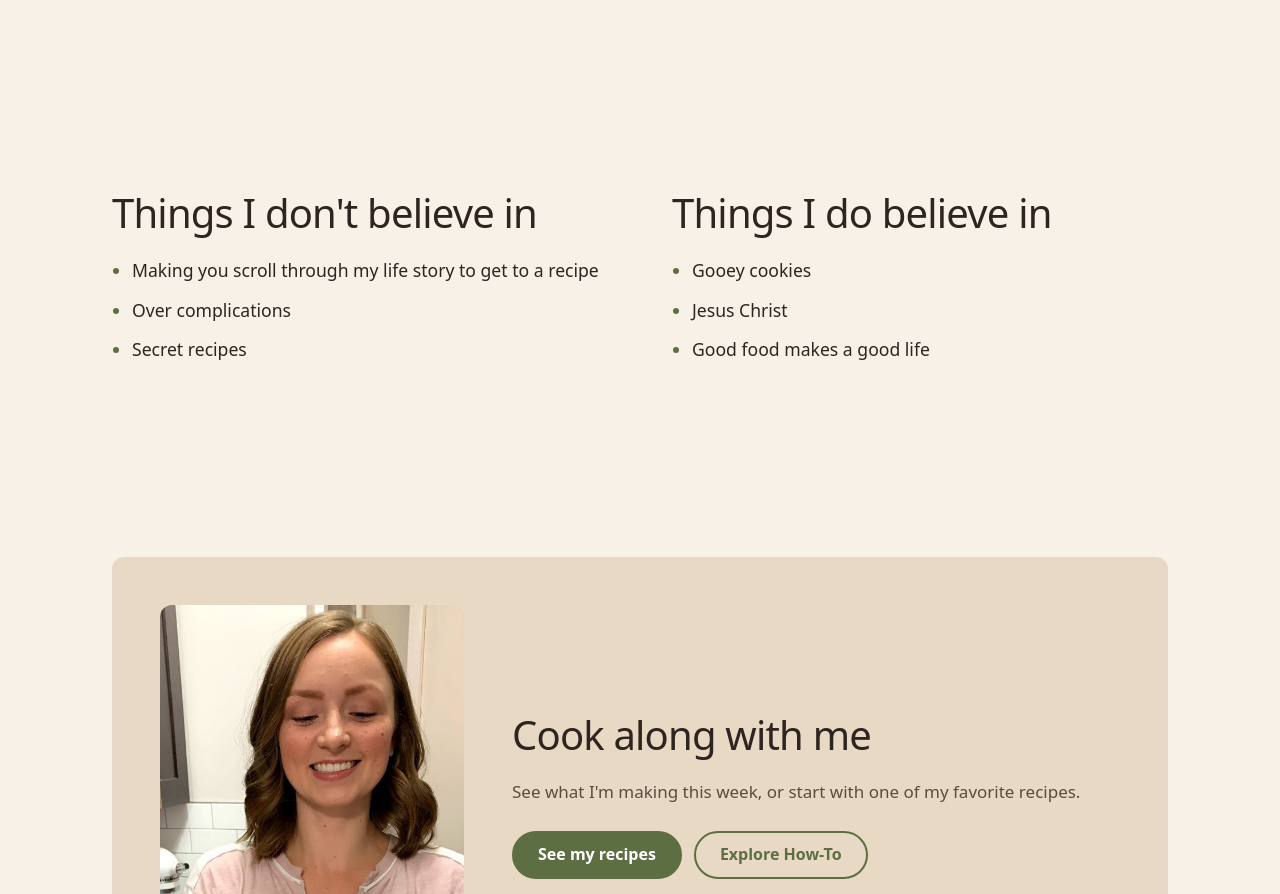
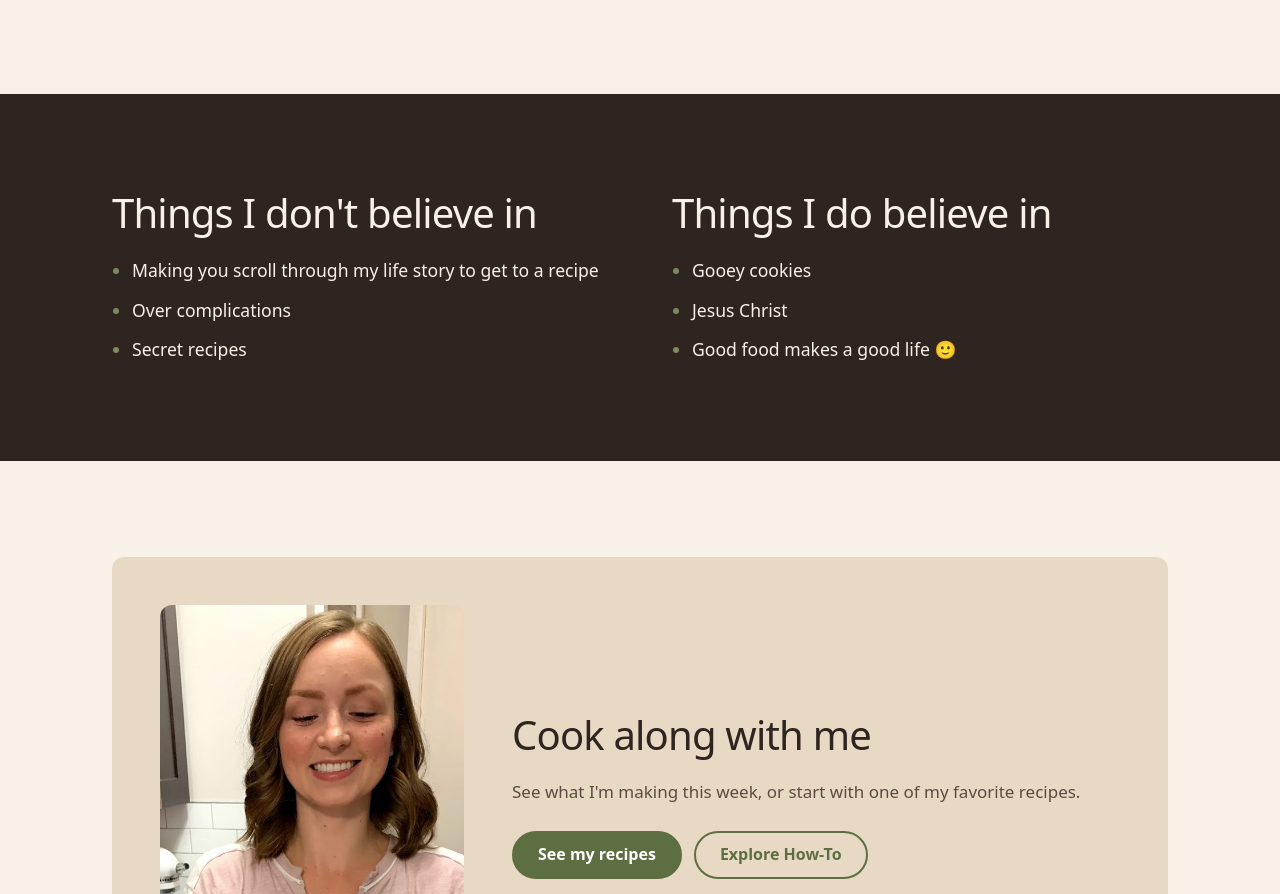
Before and after one commit to fentti72/korinne-kitchen, an Astro site: page /about in a window 1280 px wide. Shown: the part 1376-2270 px from the top of the page. Built offline with nearby package versions, Linux system fonts and the light colour scheme; Astro itself is replaced by a stand-in of ours.

Commit message:
About: beliefs on a dark band, smiley on good life
Co-Authored-By: Claude Opus 5.5 <noreply@anthropic.com>
Claude-Session: https://claude.ai/code/session_01VCcUgbm4139Xkm2vreQJEn

```diff
--- a/src/pages/about.astro
+++ b/src/pages/about.astro
@@ -55,7 +55,8 @@ import cake from '../assets/photos/about-chocolate-cake.jpg';
     </div>
   </section>
 
-  <section class="wrap section beliefs">
+  <section class="dark beliefs-band">
+    <div class="wrap beliefs">
     <div>
       <h2>Things I don't believe in</h2>
       <ul>
@@ -69,8 +70,9 @@ import cake from '../assets/photos/about-chocolate-cake.jpg';
       <ul>
         <li>Gooey cookies</li>
         <li>Jesus Christ</li>
-        <li>Good food makes a good life</li>
+        <li>Good food makes a good life <span role="img" aria-label="smiley face">🙂</span></li>
       </ul>
+    </div>
     </div>
   </section>
 
@@ -167,6 +169,10 @@ import cake from '../assets/photos/about-chocolate-cake.jpg';
     font-size: 1.1rem;
   }
 
+  .beliefs-band {
+    padding-block: var(--space-section);
+  }
+
   .beliefs {
     display: grid;
     gap: 2.5rem;
@@ -189,8 +195,9 @@ import cake from '../assets/photos/about-chocolate-cake.jpg';
     margin-top: 0.6rem;
   }
 
+  /* Lighter sage: the main accent is too dark to see on espresso. */
   .beliefs li::marker {
-    color: var(--color-accent);
+    color: var(--color-sage);
   }
 
   .cta {
```
